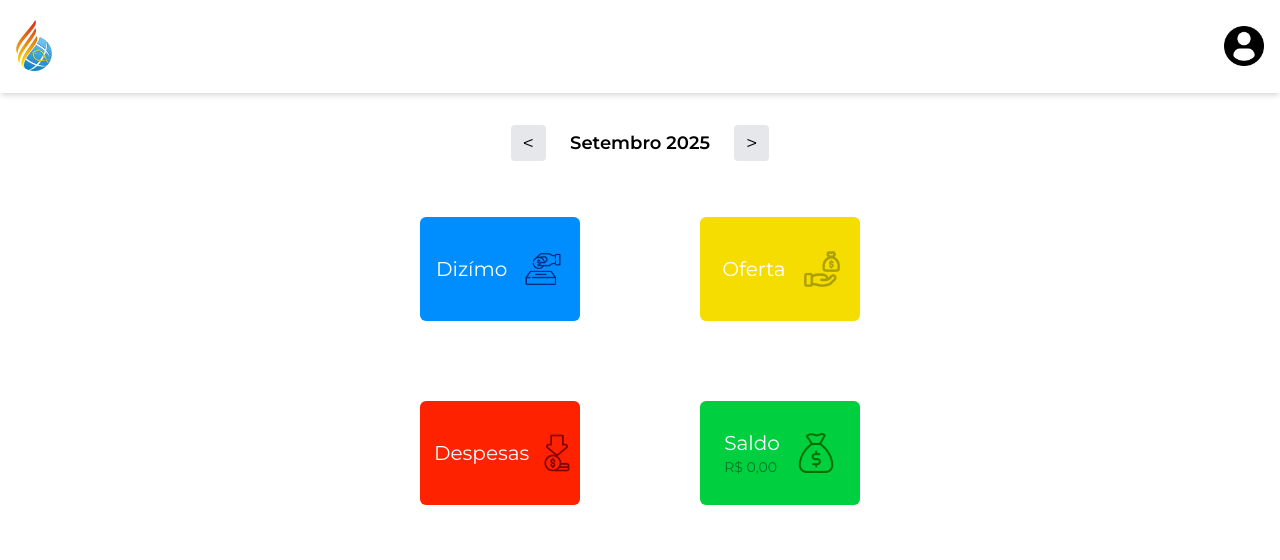
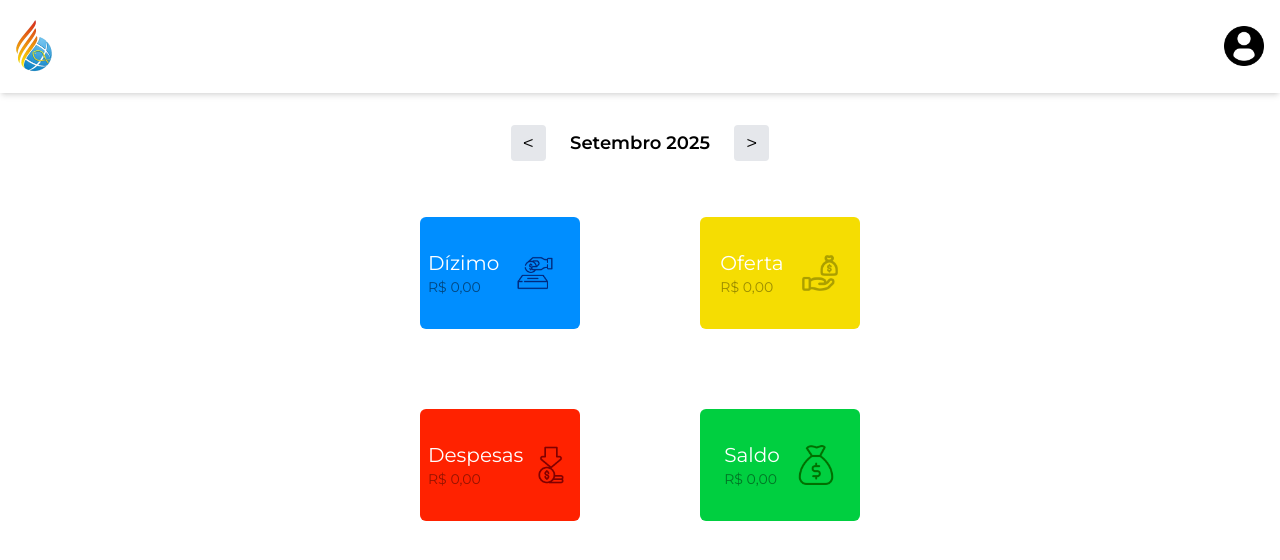
Before and after one commit to mdanyllo/IEADEL-Finance, a Next.js app: page /homeadmin in a window 1280 px wide. Shown: the top 560 px of the page. Built offline with nearby package versions, Linux system fonts and the light colour scheme; no server answers.

Commit message:
span valores

```diff
--- a/src/app/homeadmin/page.tsx
+++ b/src/app/homeadmin/page.tsx
@@ -68,7 +68,10 @@ export default function HomeAdmin() {
                 <div className="flex flex-row justify-center md:gap-30 gap-10 md:w-full w-90">
                     <section className="flex gap-4 bg-[#008eff] md:py-8 py-5 px-2 w-40 rounded-sm">
                         <Link className="w-full flex justify-start items-center gap-4" href="/cadastro">
-                            <h1 className="text-xl ml-2 text-white">Dizímo</h1>
+                            <div className="flex flex-col">
+                            <h1 className="text-xl text-center text-white">Dízimo</h1>
+                            <span className="text-[#004781] text-sm">{formatBRL(dizimo)}</span>
+                            </div>
                             <Image
                                 alt="Símbolo financeiro"
                                 src="/dizimo.png"
@@ -79,7 +82,10 @@ export default function HomeAdmin() {
                     </section>
                     <section className="flex gap-4 bg-[#f5dd02] md:py-8 py-5 px-2 w-40 rounded-sm">
                         <Link className="w-full flex justify-center items-center gap-4" href="/cadastro">
-                            <h1 className="text-xl ml-1 text-white">Oferta</h1>
+                            <div className="flex flex-col">
+                            <h1 className="text-xl text-center text-white">Oferta</h1>
+                            <span className="text-[#9c8d00] text-sm">{formatBRL(oferta)}</span>
+                            </div>
                             <Image
                                 alt="Símbolo financeiro"
                                 src="/oferta.png"
@@ -92,7 +98,10 @@ export default function HomeAdmin() {
                 <div className="flex flex-shrink-0 flex-row justify-center md:gap-30 gap-10 md:w-full min-w-90">
                     <section className="flex gap-4 bg-[#ff2200] md:py-8 py-5 px-2 w-40 rounded-sm">
                         <Link className="w-full flex justify-start items-center gap-2" href="/cadastro">
-                            <h1 className="text-xl md:ml-1.5 text-white">Despesas</h1>
+                            <div className="flex flex-col">
+                            <h1 className="text-xl text-center text-white">Despesas</h1>
+                            <span className="text-[#961400] text-sm">{formatBRL(despesa)}</span>
+                            </div>
                             <Image
                                 alt="Símbolo financeiro"
                                 src="/despesa.png"
```
